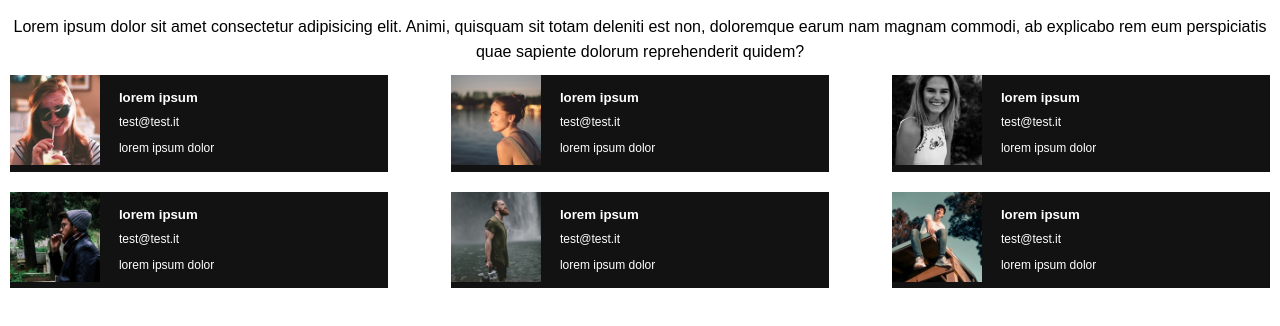
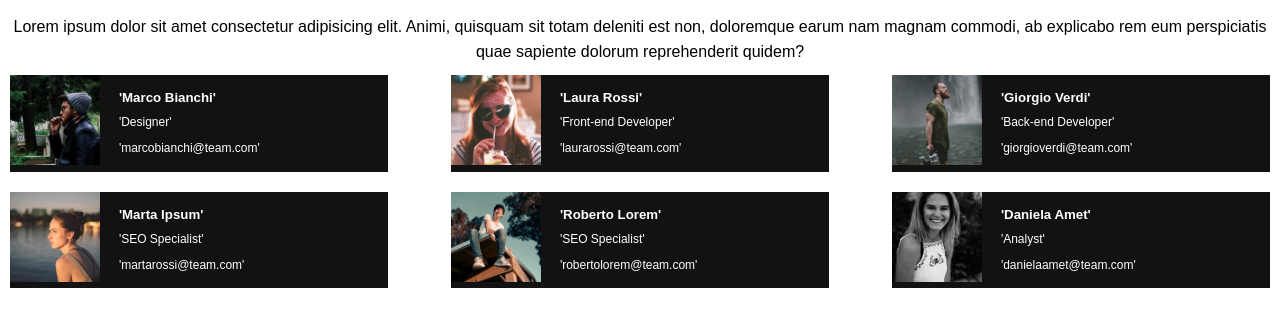
Before and after one commit to Sebastiano-Pizzata/js-our-team, a plain HTML site: page index.html in a window 1280 px wide. Shown: the part 52-378 px from the top of the page. Drawn offline with Linux system fonts and the light colour scheme.

Commit message:
add: end of exercise

```diff
--- a/assets-3/script.js
+++ b/assets-3/script.js
@@ -36,3 +36,23 @@ const teamMembers = [
     img: "img/female3.png"
   }
 ];
+
+
+const containerTeam = document.querySelector(".flex")
+
+for(let i = 0;i < teamMembers.length; i++){
+    let element = teamMembers[i]
+
+   containerTeam.innerHTML += `
+            <div class="flex">
+                <figure>
+                    <img height="90px" src= 'assets-3/${element.img}' alt="female-1">
+                </figure>
+                <div class="flex flex-column">
+                    <h5>'${element.name}'</h5>
+                    <span>'${element.role}'</span>
+                    <span>'${element.email}'</span>
+                </div>
+            </div>`
+
+}
--- a/index.html
+++ b/index.html
@@ -26,69 +26,12 @@
 
     <main>
         <div class="flex">
-            <div class="flex">
-                <figure>
-                    <img height="90px" src="./assets-3/img/female1.png" alt="female-1">
-                </figure>
-                <div class="flex flex-column">
-                    <h5>lorem ipsum</h5>
-                    <span>test@test.it</span>
-                    <span>lorem ipsum dolor</span>
-                </div>
-            </div>
-            <div class="flex">
-                <figure>
-                    <img height="90px" src="./assets-3/img/female2.png" alt="female-2">
-                </figure>
-                <div class="flex flex-column">
-                    <h5>lorem ipsum</h5>
-                    <span>test@test.it</span>
-                    <span>lorem ipsum dolor</span>
-                </div>
-            </div>
-            <div class="flex">
-                <figure>
-                    <img height="90px" src="./assets-3/img/female3.png" alt="female-3">
-                </figure>
-                <div class="flex flex-column">
-                    <h5>lorem ipsum</h5>
-                    <span>test@test.it</span>
-                    <span>lorem ipsum dolor</span>
-                </div>
-            </div>
-            <div class="flex">
-                <figure>
-                    <img height="90px" src="./assets-3/img/male1.png" alt="male-1">
-                </figure>
-                <div class="flex flex-column">
-                    <h5>lorem ipsum</h5>
-                    <span>test@test.it</span>
-                    <span>lorem ipsum dolor</span>
-                </div>
-            </div>
-            <div class="flex">
-                <figure>
-                    <img height="90px" src="./assets-3/img/male2.png" alt="male-2">
-                </figure>
-                <div class="flex flex-column">
-                    <h5>lorem ipsum</h5>
-                    <span>test@test.it</span>
-                    <span>lorem ipsum dolor</span>
-                </div>
-            </div>
-            <div class="flex">
-                <figure>
-                    <img height="90px" src="./assets-3/img/male3.png" alt="male-3">
-                </figure>
-                <div class="flex  flex-column">
-                    <h5>lorem ipsum</h5>
-                    <span>test@test.it</span>
-                    <span>lorem ipsum dolor</span>
-                </div>
-            </div>
+
         </div>
     </main>
 
+
+    <script src="./assets-3/script.js"></script>
 </body>
 
 </html>
```
